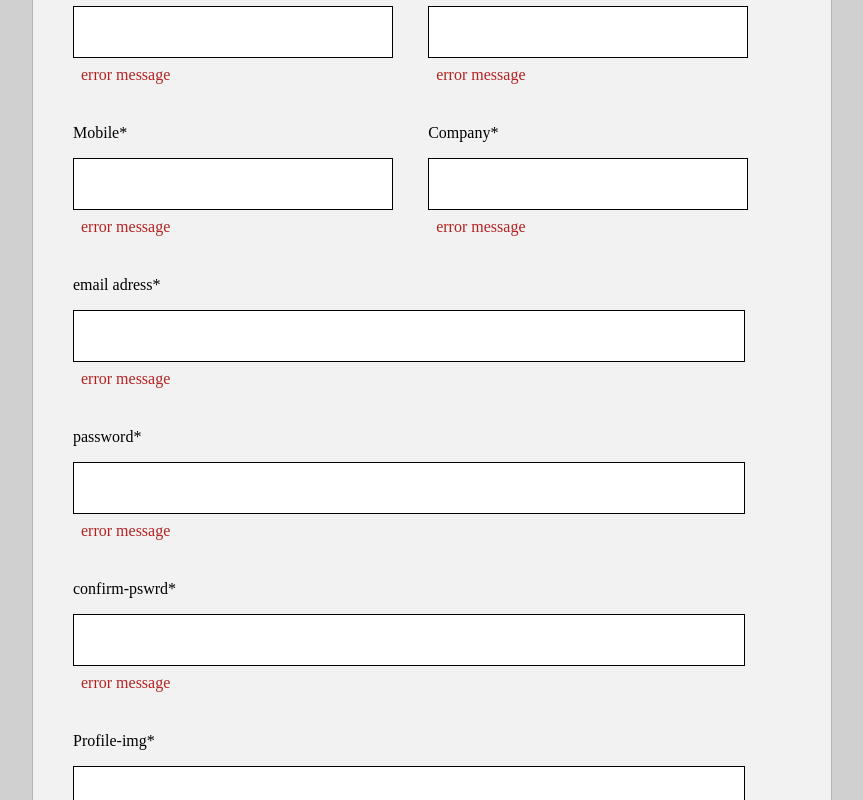
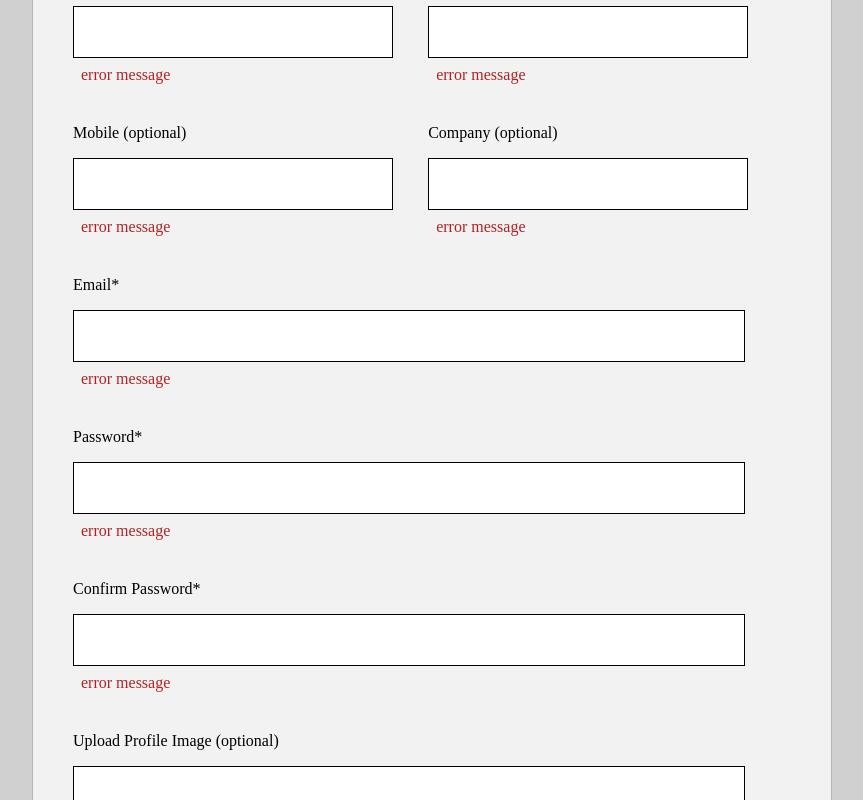
Before and after one commit to c4trisk/gruppuppgift-ehandel, a React (Vite) app: page /registration in a window 1280 px wide. Shown: the part 560-1360 px from the top of the page, without its empty margins (208-1071 px from the left). Built offline with nearby package versions, Linux system fonts and the light colour scheme.

Commit message:
login/reg-forms

```diff
--- a/src/components/Form.jsx
+++ b/src/components/Form.jsx
@@ -9,11 +9,11 @@ const Form = () => {
     <FormInput
     id="email"
     type="email"
-    label="email"/>
+    label="Email*"/>
     <FormInput
     id="password"
     type="password"
-    label="password"/>
+    label="Password*"/>
     <div className="checkbox-login">
     <input type="checkbox" id='checkbox'/>
     <label className='checkbox-label' htmlFor="checkbox">please keep me logged in</label>
--- a/src/components/FormInput.jsx
+++ b/src/components/FormInput.jsx
@@ -4,7 +4,7 @@ import { Link } from 'react-router-dom'
 const FormInput = ({ label, ...rest}) => {
   return (
     <div className="form-group">
-    <label className='form-label reg-label' htmlFor={rest.id}>{ label }*</label>
+    <label className='form-label reg-label' htmlFor={rest.id}>{ label }</label>
     <input className='form-control reg-control' {...rest}/>
     <p className='error'>error message</p>
     </div>
--- a/src/components/RegForm.jsx
+++ b/src/components/RegForm.jsx
@@ -7,47 +7,47 @@ const RegForm = () => {
     <FormInput
     id="firstName"
     type="text"
-    label="First Name"/>
+    label="First Name*"/>
     <FormInput
     id="lastName"
     type="text"
-    label="Last Name"/>
+    label="Last Name*"/>
     <FormInput
     id="street"
     type="text"
-    label="Street Name"/>
+    label="Street Name*"/>
     <FormInput
     id="postalcode"
     type="number"
-    label="Postal Code"/>
+    label="Postal Code*"/>
     <FormInput
     id="city"
     type="text"
-    label="City"/>
+    label="City*"/>
     <FormInput
     id="mobile"
     type="number"
-    label="Mobile"/>
+    label="Mobile (optional)"/>
     <FormInput
     id="company"
     type="text"
-    label="Company"/>
+    label="Company (optional)"/>
     <FormInput
     id="email"
     type="email"
-    label="email adress"/>
+    label="Email*"/>
     <FormInput
     id="password"
     type="password"
-    label="password"/>
+    label="Password*"/>
     <FormInput
     id="confirm-pswrd"
     type="password"
-    label="confirm-pswrd"/>
+    label="Confirm Password*"/>
     <FormInput
     id="profile-img"
     type="text"
-    label="Profile-img"/>
+    label="Upload Profile Image (optional)"/>
     <input type="checkbox" id='reg-checkbox'/>
     <label className='checkbox-label' htmlFor="checkbox">i have read and accept terms and agreements</label>
     <button className='login-btn'>Submit</button>
```
